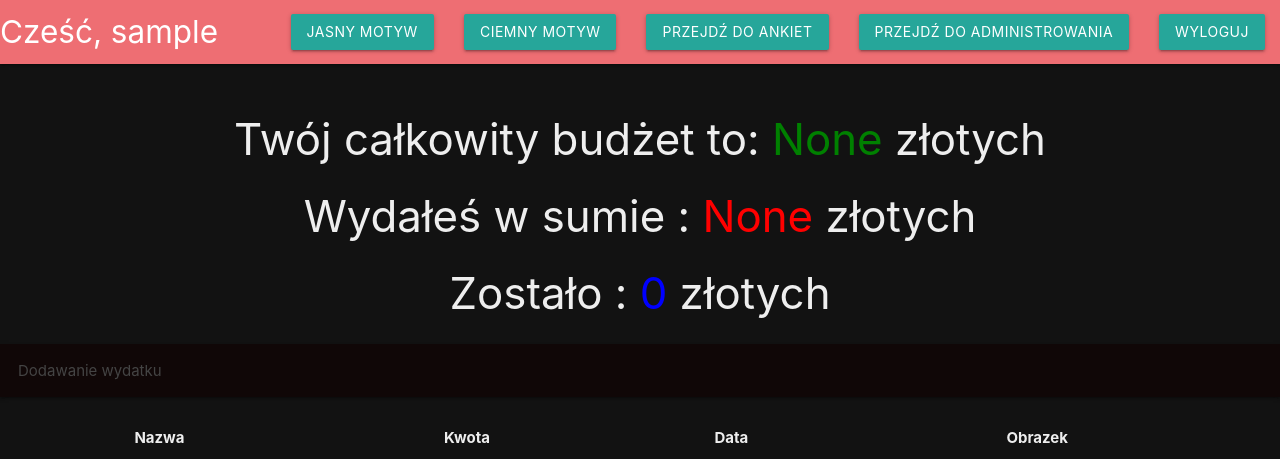
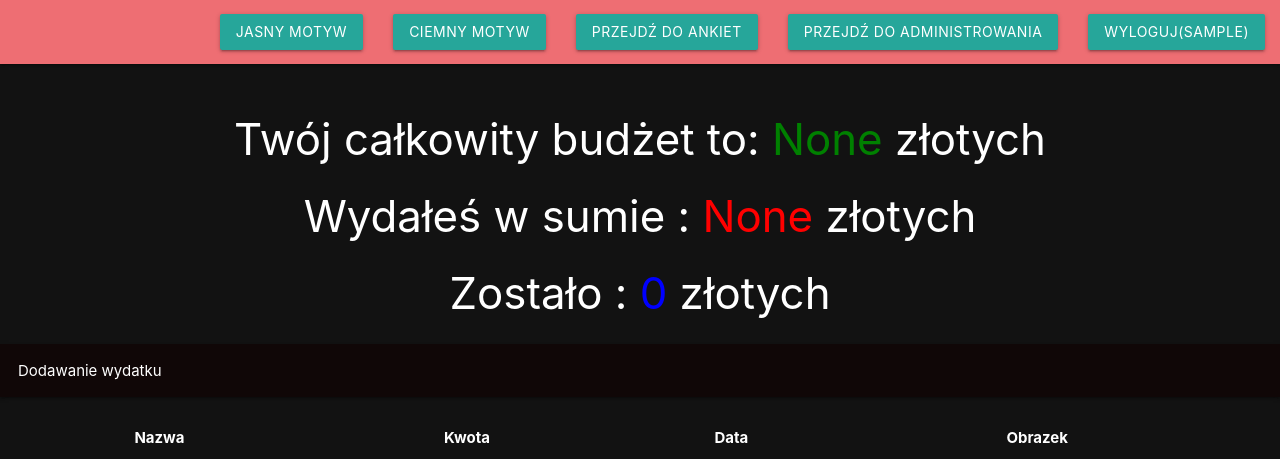
Before and after one commit to AdrianD5612/Przydatnik, a Django app: page /app in a window 1280 px wide. Shown: the top 459 px of the page. Run offline with Django 4.2, Linux system fonts and the light colour scheme; the visitor is signed in with stand-in values (Sample User, id 1); data that the repository does not hold is empty; grey boxes are pictures that could not be loaded.

Commit message:
Poprawki w kolorach i napisu zasłaniającego guziki

```diff
--- a/ankiety/static/darkstyle.css
+++ b/ankiety/static/darkstyle.css
@@ -1,6 +1,6 @@
     .collapsible {
     background-color: #0f00009c;
-    color: #444;
+    color: #ffffff;
     cursor: pointer;
     padding: 18px;
     width: 100%;
@@ -11,7 +11,11 @@
     }
     /* Add a background color to the button if it is clicked on (add the .active class with JS), and when you move the mouse over it (hover) */
     .active, .collapsible:hover {
-      background-color: #ccc;
+      background-color: #cccccc25;
+    }
+
+    input {
+      color: #ffffff;
     }
 
     /* Style the collapsible content. Note: hidden by default */
@@ -22,6 +26,6 @@
       background-color: #222;
     }
     body {
-        color: #eee;
+        color: #ffffff;
         background: #121212;
     }
--- a/ankiety/static/whitestyle.css
+++ b/ankiety/static/whitestyle.css
@@ -1,5 +1,4 @@
     .collapsible {
-    background-color: #eee;
     color: #444;
     cursor: pointer;
     padding: 18px;
--- a/ankiety/templates/ankiety/index.html
+++ b/ankiety/templates/ankiety/index.html
@@ -15,13 +15,12 @@
 
 <nav>
     <div class="nav-wrapper">
-        <a href='' class='brand-logo center'>Cześć, {{ user }}</a>
         <ul class="right">
             <li><a href='{% url "index" %}' class='btn'>Przejdź do wydatków</a></li>
             {% if user.is_superuser %}
                 <li><a href="../admin" class='btn'>Przejdź do administrowania</a></li>
             {% endif %}
-            <li><a href='{% url "logout" %}' class='btn'>Wyloguj</a></li>
+            <li><a href='{% url "logout" %}' class='btn'>Wyloguj({{ user }})</a></li>
         </ul>
     </div>
 </nav>
--- a/wydatki/templates/wydatki/index.html
+++ b/wydatki/templates/wydatki/index.html
@@ -28,7 +28,6 @@
 
         <nav>
             <div class="nav-wrapper">
-                <a href='{% url "index" %}' class='brand-logo left'>Cześć, {{ user }}</a>
                 <ul class="right">
                     <li><a href="/theme?mode=white" class='btn'>Jasny motyw</a></li>
                     <li><a href="/theme?mode=dark" class='btn'>Ciemny motyw</a></li>
@@ -36,7 +35,7 @@
                     {% if user.is_superuser %}
                         <li><a href="../admin" class='btn'>Przejdź do administrowania</a></li>
                     {% endif %}
-                    <li><a href='{% url "logout" %}' class='btn'>Wyloguj</a></li>
+                    <li><a href='{% url "logout" %}' class='btn'>Wyloguj({{ user }})</a></li>
                 </ul>
             </div>
         </nav>
```
